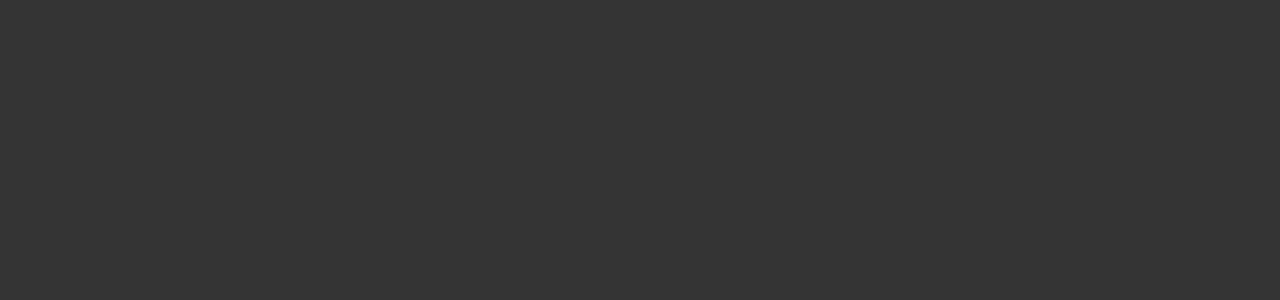
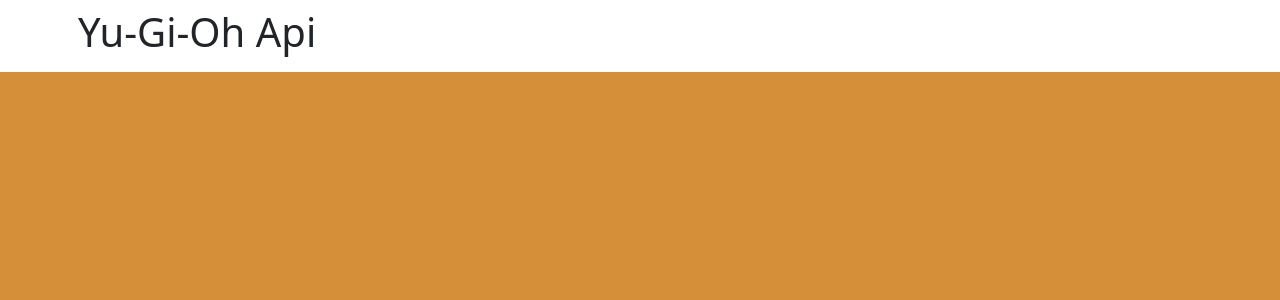
Before and after one commit to samuelecozzubbo/vite-yu-gi-oh, a Vue app: page / in a window 1280 px wide. Shown: the top 300 px of the page. Built offline with nearby package versions, Linux system fonts and the light colour scheme.

Commit message:
Feat: add AppHeader and use props for h1

```diff
--- a/src/App.vue
+++ b/src/App.vue
@@ -22,6 +22,7 @@ export default {
 </script>
 
 <template>
+  <AppHeader message="Yu-Gi-Oh Api" />
 </template>
 
 <style lang="scss">
--- a/src/components/AppHeader.vue
+++ b/src/components/AppHeader.vue
@@ -1,10 +1,22 @@
 <script>
 export default {
     name: 'AppHeader',
+    props: {
+        message: String,
+    }
 }
 </script>
 
 <template>
+    <header>
+        <div class="container p-2">
+            <h1>{{ message }}</h1>
+        </div>
+    </header>
 </template>
 
-<style lang="scss" scoped></style>
+<style lang="scss" scoped>
+header {
+    background-color: white;
+}
+</style>
--- a/src/styles/general.scss
+++ b/src/styles/general.scss
@@ -11,5 +11,5 @@
 }
 
 body {
-    background-color: #333;
+    background-color: #D48F38;
 }
```
